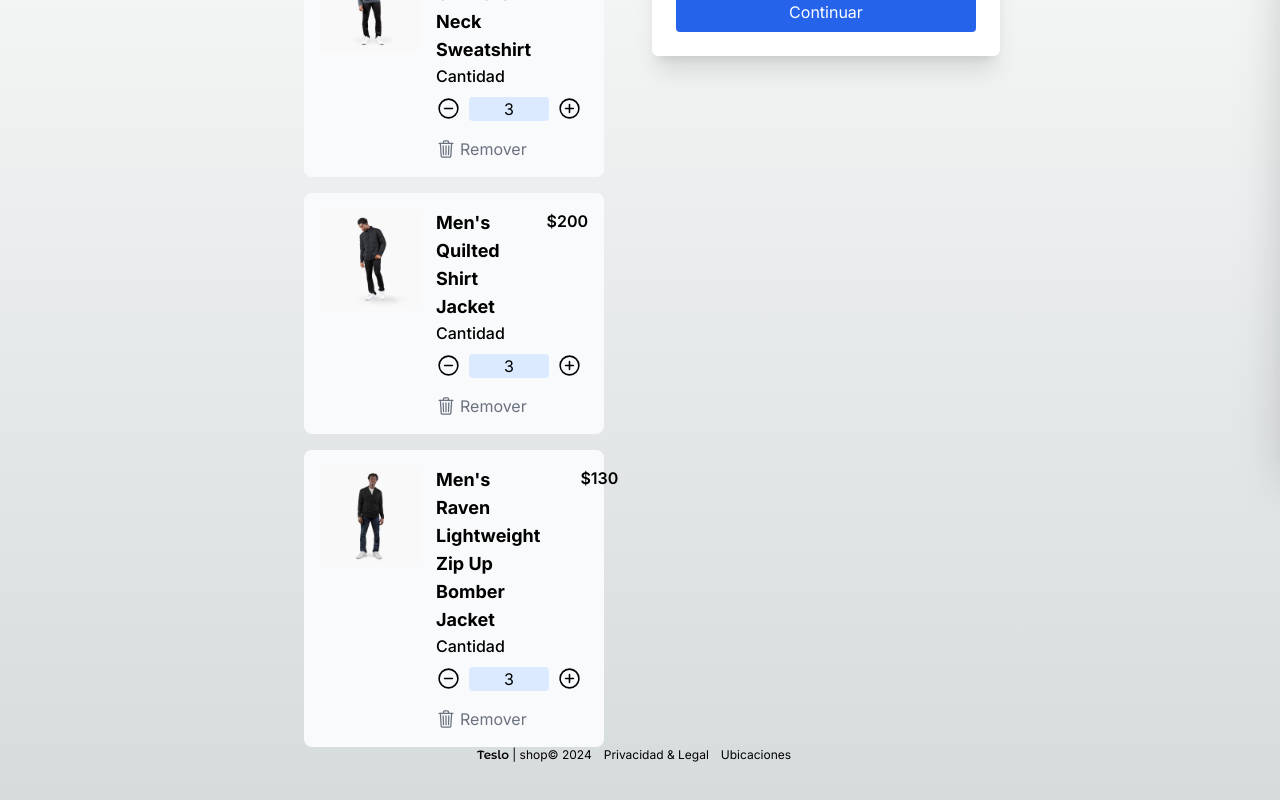
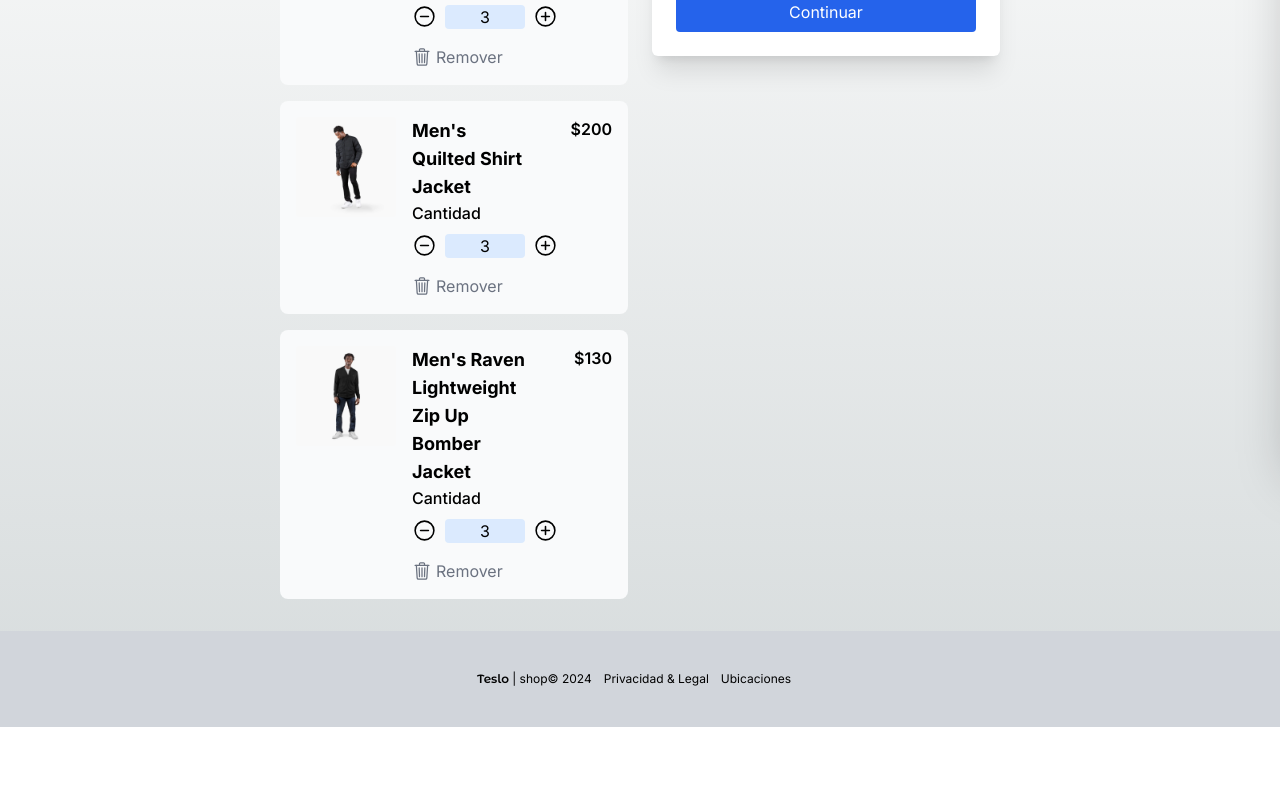
Before and after one commit to alex-arraga/next-teslo-shop, a Next.js app: page /cart in a window 1280 px wide. Shown: the part 336-1136 px from the top of the page. After the commit the page ends 1063 px from the top, so only its background shows below. Built offline with nearby package versions, Linux system fonts and the light colour scheme.

Commit message:
Fixed some CSS classes

```diff
--- a/src/app/(shop)/cart/page.tsx
+++ b/src/app/(shop)/cart/page.tsx
@@ -18,9 +18,10 @@ export default function CartPage() {
   // redirect('/empty')
 
   return (
-    <section className="flex justify-center w-full">
-      <div className="grid grid-cols-1 xl:grid-cols-2 xl:p-6 gap-6 xl:max-w-[calc(60vw)]">
-        <div className="flex flex-col col-span-2 xl:col-span-1 rounded-md xl:p-6">
+    <section className="flex justify-center w-full min-h-screen">
+
+        <div className="grid grid-cols-1 xl:grid-cols-2 xl:p-6 gap-6 xl:max-w-[calc(60vw)] h-fit">
+          <div className="flex flex-col col-span-2 xl:col-span-1 rounded-md">
             <Title
               title="Carrito de compra"
             />
@@ -68,6 +69,7 @@ export default function CartPage() {
           </div>
 
         </div>
+
     </section>
   );
 }
--- a/src/app/(shop)/checkout/address/page.tsx
+++ b/src/app/(shop)/checkout/address/page.tsx
@@ -3,7 +3,7 @@ import Link from "next/link";
 
 export default function CheckoutAddressPage() {
   return (
-    <div className="flex flex-col sm:justify-center sm:items-center pb-28">
+    <div className="flex flex-col sm:justify-start sm:items-center min-h-screen">
       <div className="w-full xl:w-[1000px] flex flex-col justify-center text-left">
 
         <Title
--- a/src/app/(shop)/checkout/page.tsx
+++ b/src/app/(shop)/checkout/page.tsx
@@ -14,8 +14,9 @@ const productsInCart = [
 
 export default function CheckoutPage() {
   return (
-    <section className="flex justify-center w-full">
-      <div className="grid grid-cols-1 xl:grid-cols-2 gap-6 xl:max-w-[calc(60vw)]">
+    <section className="flex justify-center w-full min-h-screen">
+
+      <div className="grid grid-cols-1 xl:grid-cols-2 xl:p-6 gap-6 xl:max-w-[calc(60vw)] h-fit">
         <div className="flex flex-col col-span-2 xl:col-span-1 rounded-md xl:p-6">
           <Title
             title="Productos"
@@ -37,6 +38,7 @@ export default function CheckoutPage() {
 
         {/* Checkout */}
         <div className="mb-28 col-span-2 xl:col-span-1 bg-white rounded-md shadow-xl h-fit p-4 xl:p-6">
+
           <Title
             title="Orden de compra"
           />
@@ -68,6 +70,7 @@ export default function CheckoutPage() {
           {/* Summary products */}
           <h2 className="text-xl font-semibold text-gray-700 my-6">Productos</h2>
           <div className="grid grid-cols-2">
+
             <span>N° Productos</span>
             <span className="text-right">3 articulos</span>
 
@@ -79,6 +82,7 @@ export default function CheckoutPage() {
 
             <span className="mt-8 text-lg font-bold">Total</span>
             <span className="mt-8 text-lg font-bold text-right">$115</span>
+
           </div>
 
           {/* Terms and conditions */}
@@ -94,9 +98,10 @@ export default function CheckoutPage() {
               </Link>
             </button>
           </div>
+
         </div>
+      </div>
 
-      </div>
     </section>
   );
 }
--- a/src/app/(shop)/orders/[id]/page.tsx
+++ b/src/app/(shop)/orders/[id]/page.tsx
@@ -26,7 +26,7 @@ export default function OrdersByIdPage({ params }: Props) {
 
 
   return (
-    <section className="flex justify-center w-full">
+    <section className="flex justify-center w-full min-h-screen">
       <div className="grid grid-cols-1 xl:grid-cols-2 gap-6 xl:max-w-[calc(60vw)]">
         <div className="flex flex-col col-span-2 xl:col-span-1 rounded-md xl:p-6">
           <Title
--- a/src/app/(shop)/orders/page.tsx
+++ b/src/app/(shop)/orders/page.tsx
@@ -6,11 +6,13 @@ import { IoCardOutline } from 'react-icons/io5';
 
 export default function OrdersPage() {
   return (
-    <>
+    <section className='min-h-screen'>
+
       <Title title="Ordenes" />
 
       <div className="mb-10">
         <table className="min-w-full">
+
           <thead className="bg-gray-200 border-b">
             <tr>
               <th scope="col" className="text-sm font-semibold text-gray-900 px-6 py-4 text-left">
@@ -27,8 +29,8 @@ export default function OrdersPage() {
               </th>
             </tr>
           </thead>
+
           <tbody>
-
             <tr className="bg-white border-b transition duration-300 ease-in-out hover:bg-gray-100">
 
               <td className="px-6 py-4 whitespace-nowrap text-sm font-semibold text-gray-900">1</td>
@@ -70,8 +72,10 @@ export default function OrdersPage() {
             </tr>
 
           </tbody>
+
         </table>
       </div>
-    </>
+
+    </section>
   );
 }
--- a/src/components/ui/footer/Footer.tsx
+++ b/src/components/ui/footer/Footer.tsx
@@ -3,7 +3,8 @@ import Link from "next/link"
 
 export const Footer = () => {
   return (
-    <footer className="absolute bottom-0 w-full flex justify-center items-center text-xs mb-10">
+    <footer className="bg-gray-300 h-16 sm:h-24 flex justify-end items-end">
+      <div className="flex justify-center items-center w-full h-full text-xs">
         <Link
           href='/'
           className="mr-3"
@@ -26,6 +27,7 @@ export const Footer = () => {
         >
           Ubicaciones
         </Link>
+      </div>
     </footer>
   )
 }
```
Lines whose indentation alone changed are shown as unchanged.
